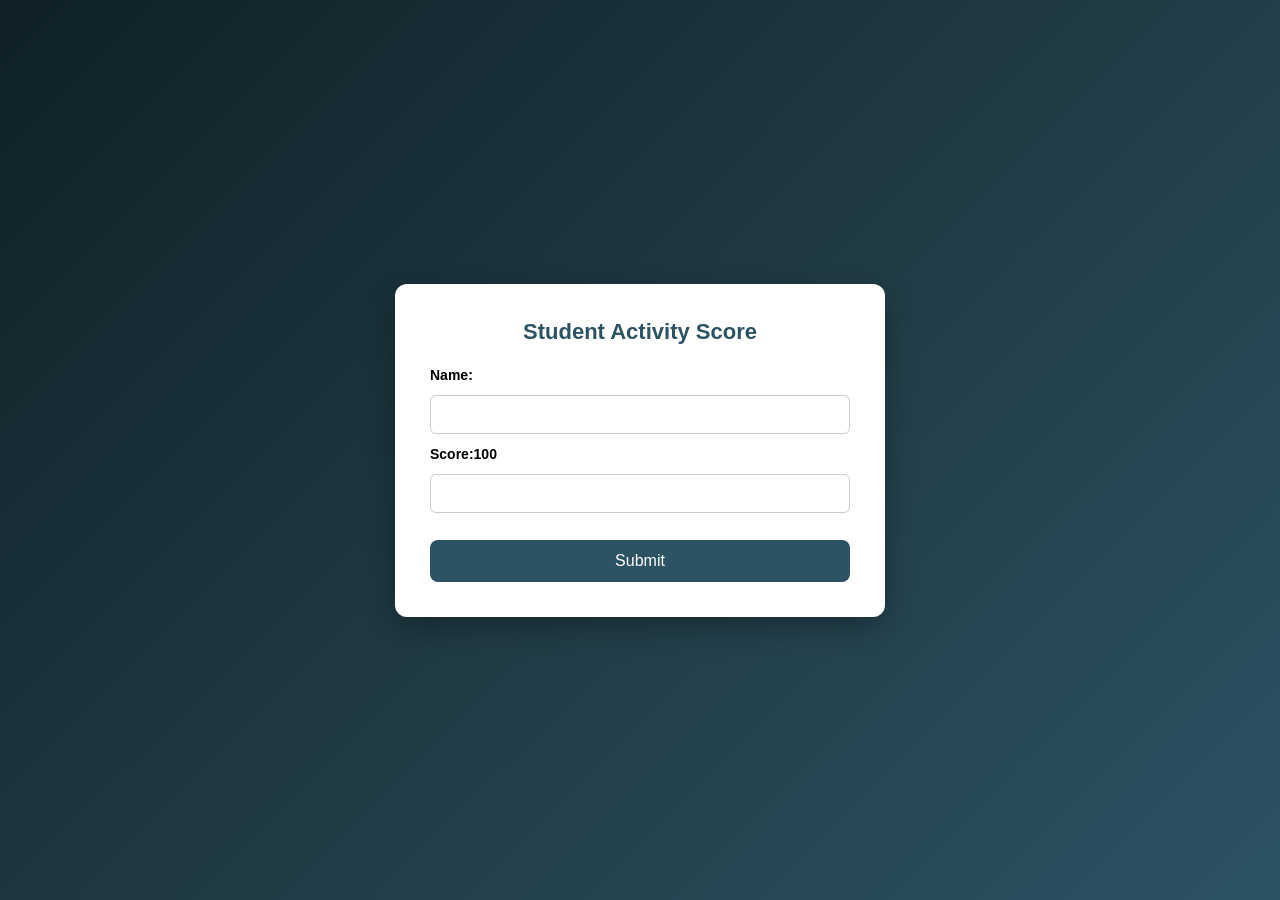
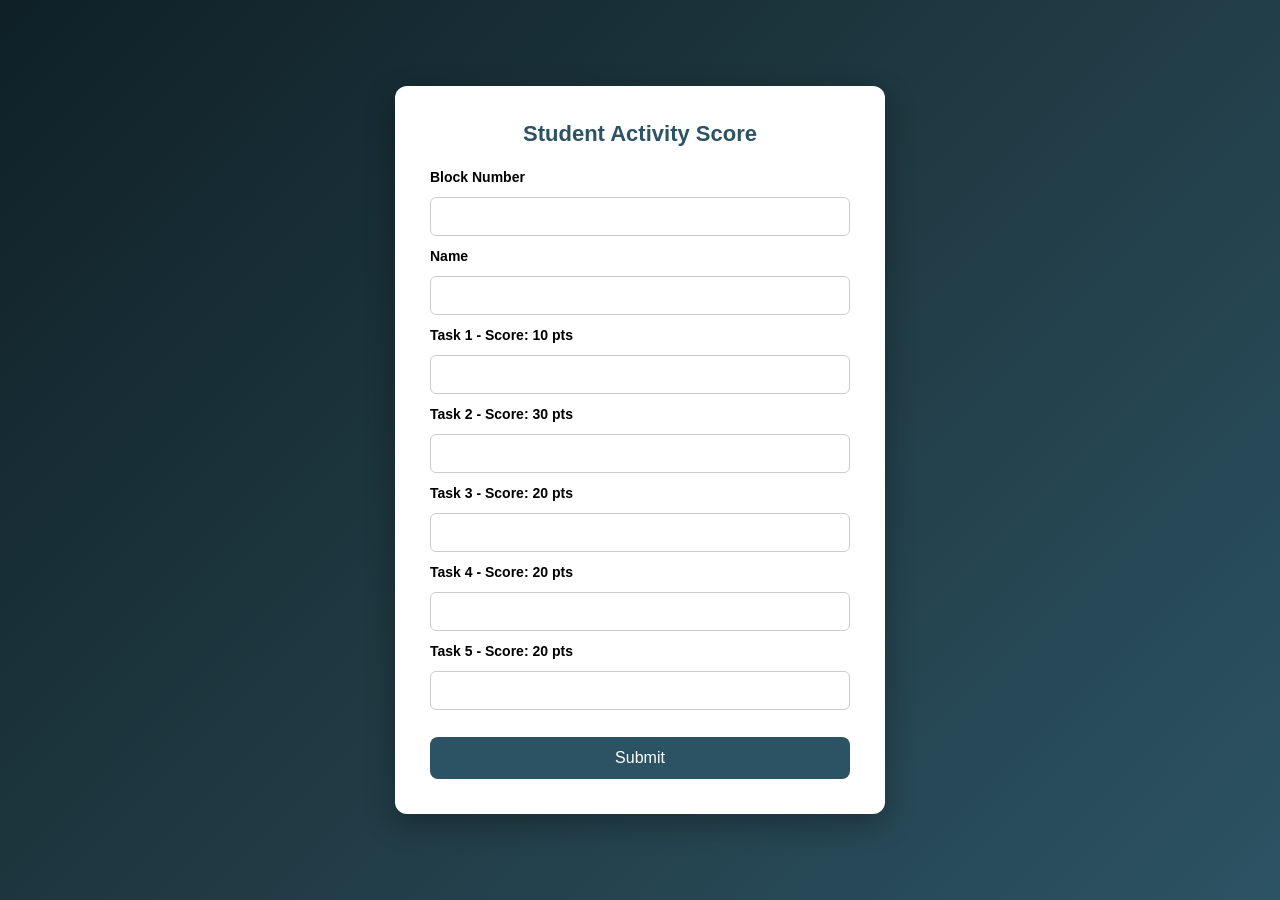
Before and after one commit to JuliusCalabano/Activity-Grading-Website, a plain HTML site: page index.html in a window 1280 px wide. Drawn offline with Linux system fonts and the light colour scheme.

Commit message:
Add files via upload

```diff
--- a/index.html
+++ b/index.html
@@ -8,16 +8,31 @@
 </head>
 <body>
 
-    <form action="https://docs.google.com/forms/d/e/1FAIpQLSc564dhCOWRJRBKhhyQw2Fy1Wavh9boAbRgT9o2PwpcF8F8UA/formResponse"
+    <form action="https://docs.google.com/forms/d/e/1FAIpQLSc_YKVCOxQ69w5cY6Blpz8cxHdW8xYLRw610uhfDFI9qxJ0ng/formResponse"
     method="POST"
     target="hidden_iframe"
     onsubmit="submitted()">
 
-        <label>Name:</label>
-        <input type="text" name="entry.366340186" required>
+        <label>Block Number</label>
+        <input type="text" name="entry.343796043" required>
 
-        <label>Score:100</label>
-        <input type="text" name="entry.149843914" required>
+        <label>Name</label>
+        <input type="text" name="entry.1861099868" required>
+
+        <label>Task 1 - Score: 10 pts</label>
+        <input type="text" name="entry.761655872" required>
+
+        <label>Task 2 - Score: 30 pts</label>
+        <input type="text" name="entry.2089332679" required>
+
+        <label>Task 3 - Score: 20 pts</label>
+        <input type="text" name="entry.1144223003" required>
+
+        <label>Task 4 - Score: 20 pts</label>
+        <input type="text" name="entry.1514927482" required>
+
+        <label>Task 5 - Score: 20 pts</label>
+        <input type="text" name="entry.828073732" required>
 
         <button type="submit">Submit</button>
 
```
